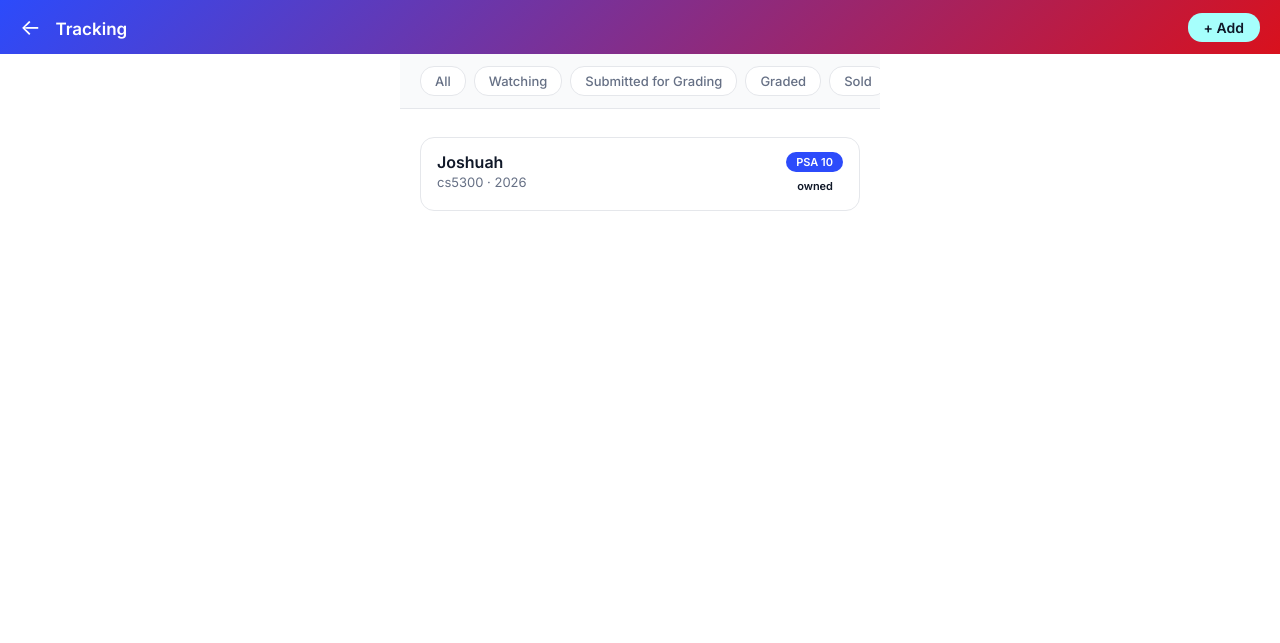
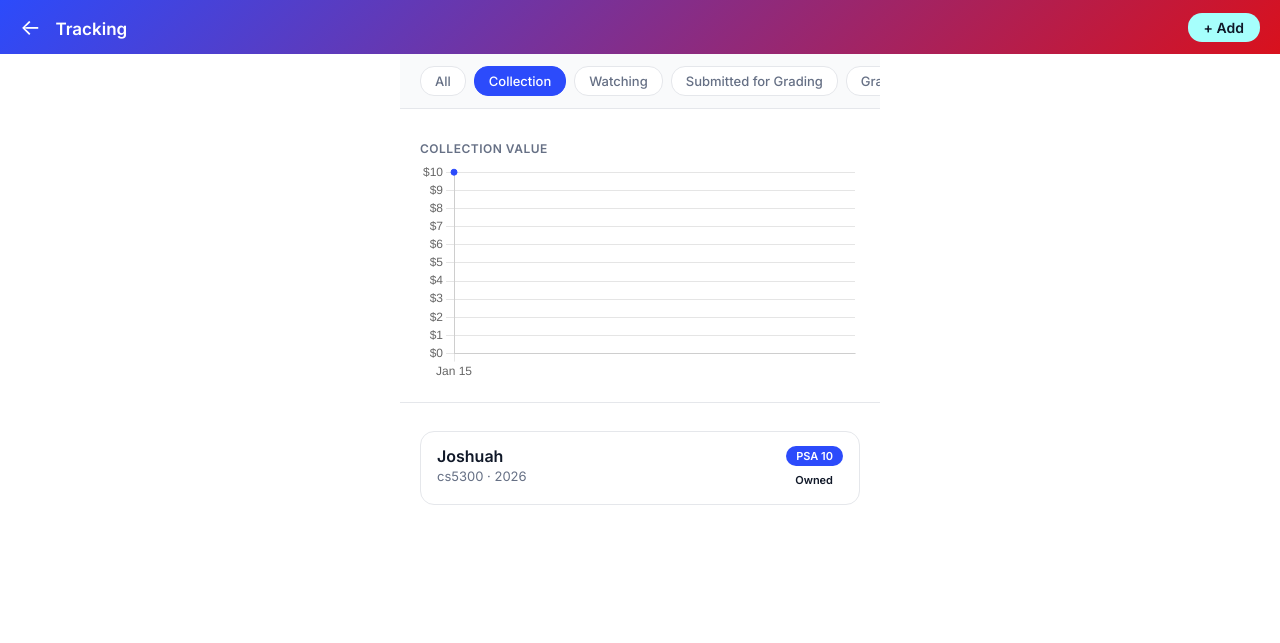
Before and after one commit to CS4300-CS5300-SP26/dev4_cust6, a Django app: page /tracking/?status=owned in a window 1280 px wide. Shown: the top 643 px of the page. Run offline with Django 4.2, Linux system fonts and the light colour scheme; data comes from the database, SQL or seed files in the repository; both versions use the stored data as it was after the commit; tables that the repository leaves empty hold one stand-in row (values such as "Sample post"); some web fonts are replaced.

Commit message:
collection tab with value chart, owned status

```diff
--- a/crinkle/tracking/models.py
+++ b/crinkle/tracking/models.py
@@ -5,11 +5,11 @@ from django.conf import settings
 class TrackedCard(models.Model):
     # Dropdown choices for card status
     STATUS_CHOICES = [
+        ('owned', 'Owned'),
         ('watching', 'Watching'),
         ('submitted', 'Submitted for Grading'),
         ('graded', 'Graded'),
-        ('sold', 'Sold'),
-        ('price', 'Price')
+        ('sold', 'Sold')
     ]
 
     # Dropdown choices for grade tier
@@ -68,3 +68,15 @@ class TrackedCard(models.Model):
     # How the card shows up in admin or print statements
     def __str__(self):
         return f"{self.card_name} ({self.get_grade_tier_display()}) — {self.get_status_display()}"
+
+
+class ValueSnapshot(models.Model):
+    """Stores the total collection value at a point in time."""
+    total_value = models.DecimalField(max_digits=12, decimal_places=2)
+    date = models.DateField(auto_now_add=True)
+
+    class Meta:
+        ordering = ['date']
+
+    def __str__(self):
+        return f"${self.total_value} on {self.date}"
--- a/crinkle/tracking/static/tracking/css/base.css
+++ b/crinkle/tracking/static/tracking/css/base.css
@@ -449,3 +449,9 @@
     font-size: 28px;
     color: #2C4BFB;
 }
+
+.chart-container {
+    padding: 20px;
+    background: #fff;
+    border-bottom: 1px solid #E5E7EB;
+}
--- a/crinkle/tracking/templates/tracking/tracking_list.html
+++ b/crinkle/tracking/templates/tracking/tracking_list.html
@@ -10,10 +10,23 @@
 {% block content %}
 <div class="filter-tabs">
     <a href="{% url 'tracking:list' %}" class="tab {% if current_filter == 'all' %}active{% endif %}">All</a>
+    <a href="{% url 'tracking:list' %}?status=owned" class="tab {% if current_filter == 'owned' %}active{% endif %}">Collection</a>
     {% for value, label in status_choices %}
+    {% if value != 'owned' %}
     <a href="{% url 'tracking:list' %}?status={{ value }}" class="tab {% if current_filter == value %}active{% endif %}">{{ label }}</a>
+    {% endif %}
     {% endfor %}
 </div>
+
+{% if current_filter == 'owned' %}
+<div class="chart-container">
+    <h3 class="section-label">Collection Value</h3>
+    <canvas id="valueChart"></canvas>
+    {% if not chart_dates %}
+    <p class="muted" style="text-align: center; margin-top: 10px;">No value data yet</p>
+    {% endif %}
+</div>
+{% endif %}
 
 {% if tracked_cards %}
 <ul class="card-list">
@@ -42,4 +55,40 @@
     <a href="{% url 'tracking:add' %}" class="btn-tracking btn-tracking-primary">Track Your First Card</a>
 </div>
 {% endif %}
+
+{% if current_filter == 'owned' %}
+<script src="https://cdn.jsdelivr.net/npm/chart.js"></script>
+<script>
+    const ctx = document.getElementById('valueChart').getContext('2d');
+    new Chart(ctx, {
+        type: 'line',
+        data: {
+            labels: {{ chart_dates|safe }},
+            datasets: [{
+                label: 'Collection Value ($)',
+                data: {{ chart_values|safe }},
+                borderColor: '#2C4BFB',
+                backgroundColor: 'rgba(44, 75, 251, 0.1)',
+                fill: true,
+                tension: 0.3,
+                pointBackgroundColor: '#2C4BFB',
+            }]
+        },
+        options: {
+            responsive: true,
+            plugins: {
+                legend: { display: false }
+            },
+            scales: {
+                y: {
+                    beginAtZero: true,
+                    ticks: {
+                        callback: function(value) { return '$' + value; }
+                    }
+                }
+            }
+        }
+    });
+</script>
+{% endif %}
 {% endblock %}
--- a/crinkle/tracking/views.py
+++ b/crinkle/tracking/views.py
@@ -2,6 +2,7 @@ from django.shortcuts import render, get_object_or_404, redirect
 from django.contrib import messages
 from .models import TrackedCard
 from .forms import TrackedCardForm
+from .models import TrackedCard, ValueSnapshot
 
 
 def tracking_list(request):
@@ -11,10 +12,16 @@ def tracking_list(request):
     if status_filter and status_filter in dict(TrackedCard.STATUS_CHOICES):
         tracked_cards = tracked_cards.filter(status=status_filter)
 
+    snapshots = ValueSnapshot.objects.all()
+    chart_dates = [s.date.strftime('%b %d') for s in snapshots]
+    chart_values = [float(s.total_value) for s in snapshots]
+
     context = {
         'tracked_cards': tracked_cards,
         'status_choices': TrackedCard.STATUS_CHOICES,
         'current_filter': status_filter or 'all',
+        'chart_dates': chart_dates,
+        'chart_values': chart_values,
     }
     return render(request, 'tracking/tracking_list.html', context)
 
@@ -69,3 +76,12 @@ def tracking_delete(request, pk):
         return redirect('tracking:list')
 
     return render(request, 'tracking/tracking_delete.html', {'card': card})
+
+def collection_value_data(request):
+    from django.http import JsonResponse
+    snapshots = ValueSnapshot.objects.all()
+    data = {
+        'dates': [s.date.strftime('%b %d') for s in snapshots],
+        'values': [float(s.total_value) for s in snapshots],
+    }
+    return JsonResponse(data)
```
Also changed, not shown: crinkle/db.sqlite3, crinkle/tracking/migrations/0003_valuesnapshot_alter_trackedcard_status.py (added).
